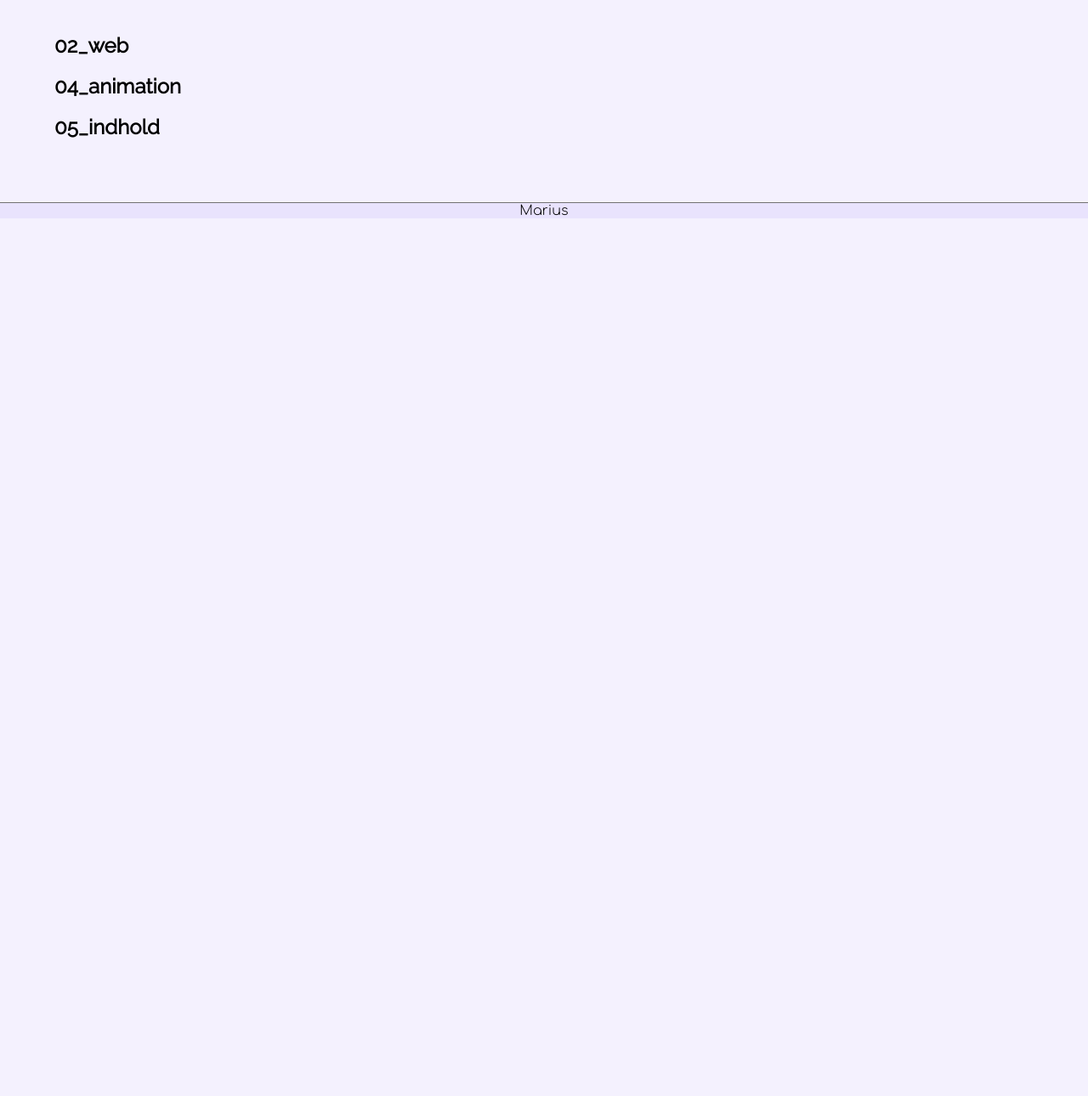
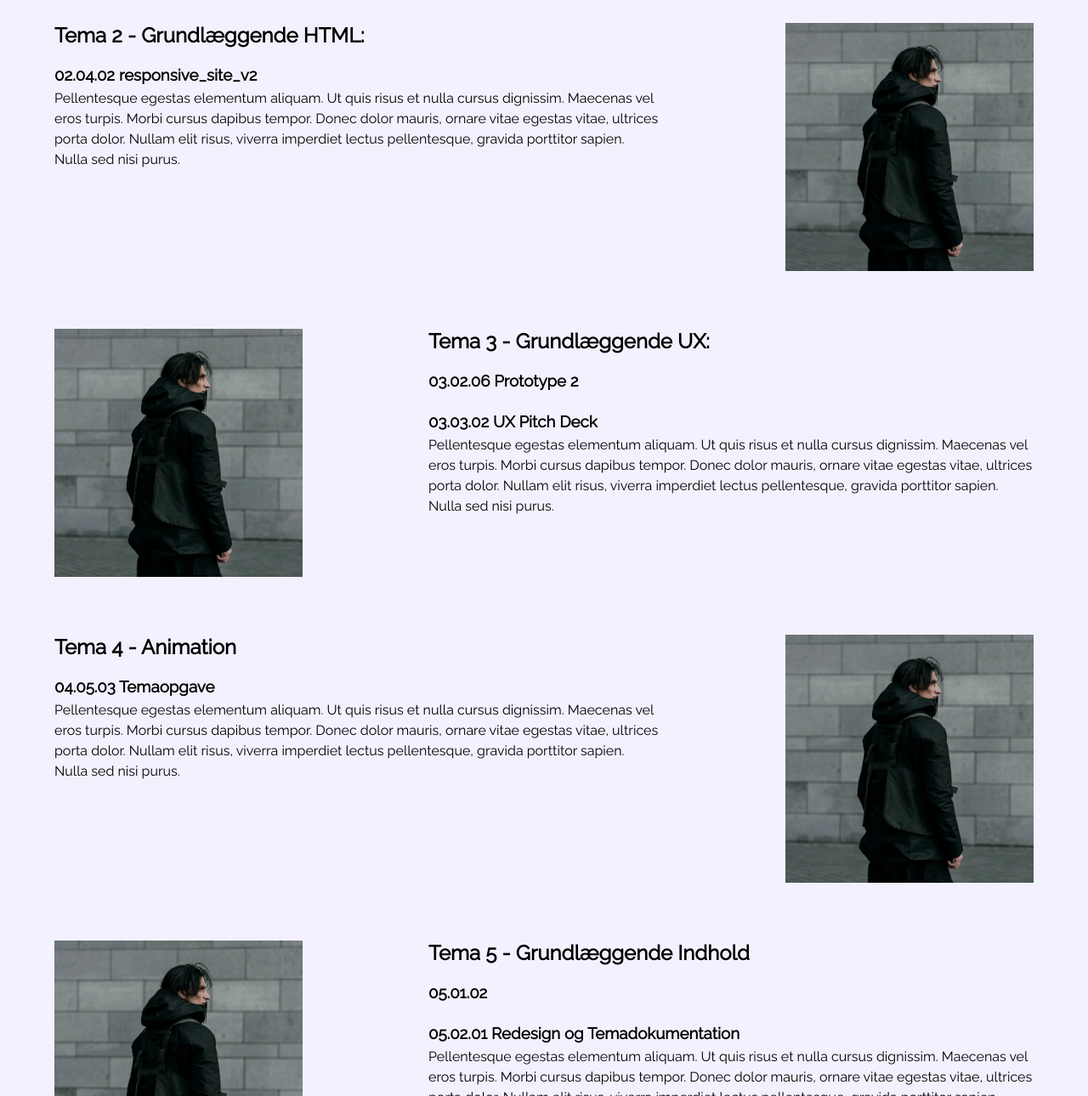
Before and after one commit to mari96j6/portfolio_site, a plain HTML site: page portfolio.html in a window 1280 px wide. Shown: the part 104-1394 px from the top of the page at 85% size. Before the commit the page ends 800 px from the top, so only its background shows below. Drawn offline with Linux system fonts and the light colour scheme.

Commit message:
side virker

```diff
--- a/layout.css
+++ b/layout.css
@@ -2,12 +2,22 @@
   .grid_1-1 {
     display: grid;
     grid-template-columns: 1fr 1fr;
-    gap: 20px;
+    gap: 1.25rem;
+  }
+  .grid_2-1 {
+    display: grid;
+    grid-template-columns: 2fr 1fr;
+    gap: 1.25rem;
+  }
+  .grid_1-2 {
+    display: grid;
+    grid-template-columns: 1fr 2fr;
+    gap: 1.25rem;
   }
   .grid_1-1-1-1 {
     display: grid;
     grid-template-columns: repeat(4, 1fr);
-    gap: 20px;
+    gap: 1.25rem;
   }
   .grid_1-1-1-1 img {
     align-self: stretch;
--- a/portfolio.html
+++ b/portfolio.html
@@ -44,17 +44,90 @@
       </nav>
     </header>
     <main>
-      <div class="grid_1-1">
+      <div class="grid_2-1">
         <div class="col">
-          <div class="02_web">
-            <h2>02_web</h2>
-          </div>
-          <div class="04_animation">
-            <h2>04_animation</h2>
-          </div>
-          <div class="05_indhold">
-            <h2>05_indhold</h2>
-          </div>
+          <h2>Tema 2 - Grundlæggende HTML:</h2>
+          <h3>02.04.02 responsive_site_v2</h3>
+          <p>
+            Pellentesque egestas elementum aliquam. Ut quis risus et nulla
+            cursus dignissim. Maecenas vel eros turpis. Morbi cursus dapibus
+            tempor. Donec dolor mauris, ornare vitae egestas vitae, ultrices
+            porta dolor. Nullam elit risus, viverra imperdiet lectus
+            pellentesque, gravida porttitor sapien. Nulla sed nisi purus.
+          </p>
+        </div>
+        <div class="col">
+          <img src="img/image1.webp" alt="Tactical Wear" />
+        </div>
+      </div>
+
+      <div class="grid_1-2">
+        <div class="col">
+          <h2>Tema 3 - Grundlæggende UX:</h2>
+          <h3>03.02.06 Prototype 2</h3>
+          <h3>03.03.02 UX Pitch Deck</h3>
+          <p>
+            Pellentesque egestas elementum aliquam. Ut quis risus et nulla
+            cursus dignissim. Maecenas vel eros turpis. Morbi cursus dapibus
+            tempor. Donec dolor mauris, ornare vitae egestas vitae, ultrices
+            porta dolor. Nullam elit risus, viverra imperdiet lectus
+            pellentesque, gravida porttitor sapien. Nulla sed nisi purus.
+          </p>
+        </div>
+        <div class="picture">
+          <img src="img/image1.webp" alt="Tactical Wear" />
+        </div>
+      </div>
+
+      <div class="grid_2-1">
+        <div class="col">
+          <h2>Tema 4 - Animation</h2>
+          <h3>04.05.03 Temaopgave</h3>
+          <p>
+            Pellentesque egestas elementum aliquam. Ut quis risus et nulla
+            cursus dignissim. Maecenas vel eros turpis. Morbi cursus dapibus
+            tempor. Donec dolor mauris, ornare vitae egestas vitae, ultrices
+            porta dolor. Nullam elit risus, viverra imperdiet lectus
+            pellentesque, gravida porttitor sapien. Nulla sed nisi purus.
+          </p>
+        </div>
+        <div class="col">
+          <img src="img/image1.webp" alt="Tactical Wear" />
+        </div>
+      </div>
+
+      <div class="grid_1-2">
+        <div class="col">
+          <h2>Tema 5 - Grundlæggende Indhold</h2>
+          <h3>05.01.02</h3>
+          <h3>05.02.01 Redesign og Temadokumentation</h3>
+          <p>
+            Pellentesque egestas elementum aliquam. Ut quis risus et nulla
+            cursus dignissim. Maecenas vel eros turpis. Morbi cursus dapibus
+            tempor. Donec dolor mauris, ornare vitae egestas vitae, ultrices
+            porta dolor. Nullam elit risus, viverra imperdiet lectus
+            pellentesque, gravida porttitor sapien. Nulla sed nisi purus.
+          </p>
+        </div>
+        <div class="picture">
+          <img src="img/image1.webp" alt="Tactical Wear" />
+        </div>
+      </div>
+
+      <div class="grid_2-1">
+        <div class="col">
+          <h2>Tema 6 - Portfolio Eksamen</h2>
+          <h3>Portfolio Sitet</h3>
+          <p>
+            Pellentesque egestas elementum aliquam. Ut quis risus et nulla
+            cursus dignissim. Maecenas vel eros turpis. Morbi cursus dapibus
+            tempor. Donec dolor mauris, ornare vitae egestas vitae, ultrices
+            porta dolor. Nullam elit risus, viverra imperdiet lectus
+            pellentesque, gravida porttitor sapien. Nulla sed nisi purus.
+          </p>
+        </div>
+        <div class="col">
+          <img src="img/image1.webp" alt="Tactical Wear" />
         </div>
       </div>
     </main>
--- a/stylesheet.css
+++ b/stylesheet.css
@@ -182,6 +182,36 @@ body {
   margin: 2rem;
 }
 
+.col h3 {
+  line-height: var(--space-lg);
+  margin-top: var(--space-sm);
+}
+.col p {
+  line-height: var(--space-md);
+}
+.cv {
+  text-align: center;
+}
+.cv a {
+  background: hsl(var(--violet), var(--saturation), 85%);
+  text-decoration: none;
+  border: 1px solid rgb(114, 114, 114);
+  color: black;
+  padding: 1rem;
+  cursor: pointer;
+  font-size: var(--space-sm);
+  font-family: "Comfortaa", cursive;
+  line-height: 3rem;
+}
+.cv a:hover {
+  background: hsl(var(--violet), var(--saturation), 75%);
+}
+
+.picture {
+  order: -1;
+  margin: 2rem;
+}
+
 @media (min-width: 600px) {
   .menu {
     display: flex;
@@ -198,23 +228,15 @@ body {
     flex-wrap: wrap;
     margin-right: 2rem;
   }
-  .menu div:first-child a {
-    padding: 0;
-    margin: 0 1rem;
-  }
+
   .menu div:first-child img {
-    height: 75px;
+    height: 4.5rem;
     margin-left: 2rem;
   }
-  .menu div:first-child {
-    background: none;
-  }
+
   .menu ul li {
     border-bottom: none;
-    flex: 1 0 auto;
-    position: relative;
   }
-
   /* Styling */
   .col {
     margin-top: 2rem;
@@ -222,31 +244,11 @@ body {
     margin-right: 4rem;
     margin-bottom: 2rem;
   }
-  .col h2 {
-    line-height: var(--space-xl);
-  }
-  .col h3 {
-    line-height: var(--space-lg);
-  }
-  .col p {
-    line-height: var(--space-md);
-  }
-  .cv {
-    text-align: center;
-  }
-  .cv a {
-    background: hsl(var(--violet), var(--saturation), 85%);
-    text-decoration: none;
-    border: 1px solid rgb(114, 114, 114);
-    color: black;
-    padding: 1rem;
-    cursor: pointer;
-    font-size: var(--space-sm);
-    font-family: "Comfortaa", cursive;
-    line-height: 3rem;
-  }
-  .cv a:hover {
-    background: hsl(var(--violet), var(--saturation), 75%);
+  .picture {
+    margin-top: 2rem;
+    margin-left: 4rem;
+    margin-right: 4rem;
+    margin-bottom: 2rem;
   }
 }
 
```
Also changed, not shown: om_mig.html (+5 -3 lines).
